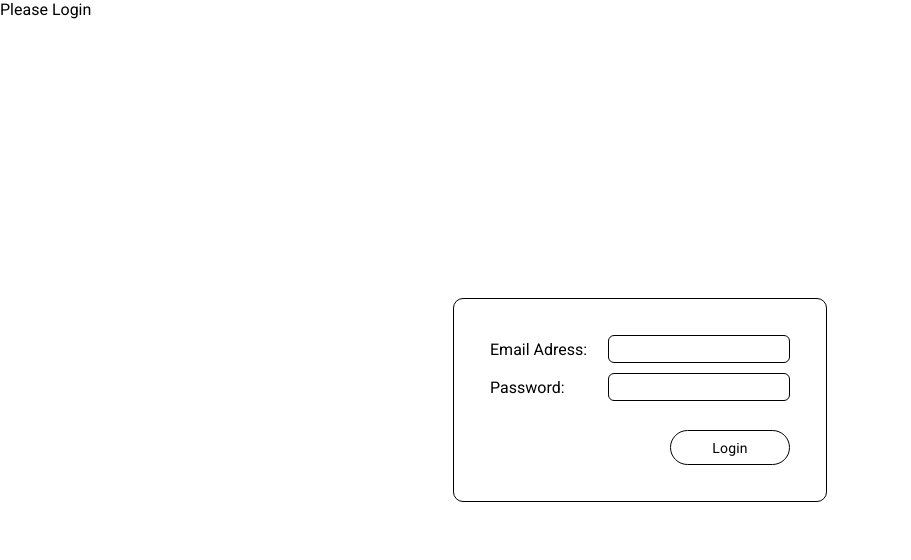
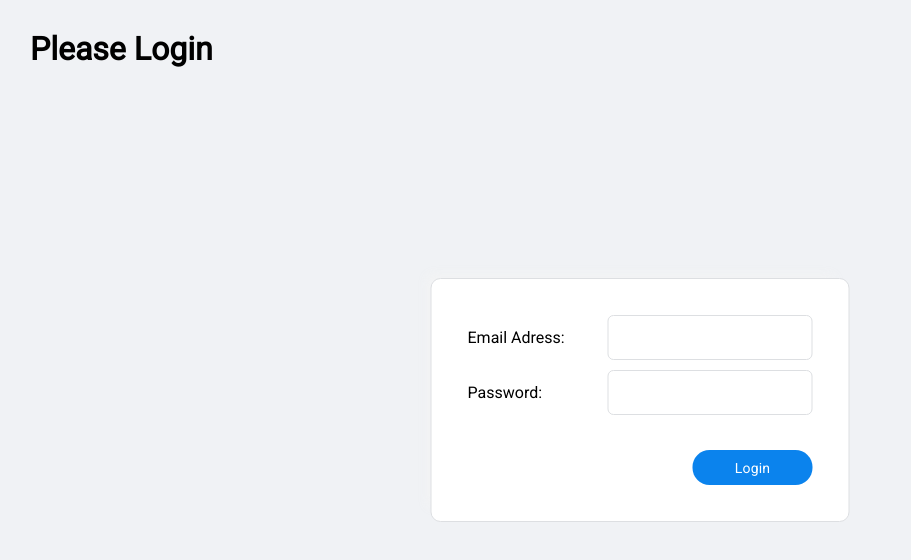
Before and after one commit to alonbgit/users-tree, a React (Create React App) app: page / in a window 1280 px wide. Shown: the top 560 px of the page, without its empty margins (0-911 px from the left). Built offline with nearby package versions, Linux system fonts and the light colour scheme.

Commit message:
ui improvements

```diff
--- a/src/app.scss
+++ b/src/app.scss
@@ -1,3 +1,8 @@
 .app {
     font-family: 'Roboto', sans-serif;
+    background: #F0F2F5;
 }
+
+html, body, #root, .app {
+    height: 100%;
+}
--- a/src/components/common/button/button.scss
+++ b/src/components/common/button/button.scss
@@ -4,16 +4,16 @@
     display: inline-block;
     font-family: inherit;
     font-size: 14px;
-    border-radius: 20px;
-    background-color: #FFFFFF;
-    color: #000000;
-    border: 1px solid #000000;
+    border-radius: 17px;
+    color: #FFFFFF;
+    border: 0;
     cursor: pointer;
-    transition: background-color 0.2s;
+    transition: opacity 0.3s;
     letter-spacing: 0.2px;
     outline: 0;
+    background-color: #0B83ED;
 
     &:hover {
-        background-color: #ECE4E4;
+        opacity: 0.8;
     }
 }
--- a/src/components/common/text-input/text-input.scss
+++ b/src/components/common/text-input/text-input.scss
@@ -1,9 +1,15 @@
 .text-input {
-    height: 26px;
+    height: 45px;
     outline: 0;
     font-family: inherit;
-    font-size: 14px;
     border-radius: 6px;
-    border: 1px solid black;
+    border: 1px solid #DDDFE2;
     padding: 0 10px;
+    box-sizing: border-box;
+    transition: 0.2s border-color;
+    font-size: inherit;
+
+    &:hover, &:focus {
+        border-color: #0B83ED;
+    }
 }
--- a/src/components/layout/header/header.scss
+++ b/src/components/layout/header/header.scss
@@ -2,9 +2,11 @@
     display: flex;
     align-items: center;
     justify-content: flex-end;
-    height: 60px;
+    height: 66px;
     border-bottom: 1px solid black;
     padding: 0 30px;
+    background: #242526;
+    color: #D7D9DE;
 
     &__username {
         margin-right: 20px;
--- a/src/components/layout/layout.jsx
+++ b/src/components/layout/layout.jsx
@@ -1,6 +1,8 @@
 import classNames from 'classnames';
 import PropTypes from 'prop-types';
 import Header from './header/header';
+
+import './layout.scss';
 
 const Layout = ({ children, className, username }) => (
     <div className={classNames('layout', className)}>
--- /dev/null
+++ b/src/components/layout/layout.scss
@@ -0,0 +1,3 @@
+.layout {
+    font-size: 16px;
+}
--- a/src/components/login-page/login-form/login-form.scss
+++ b/src/components/login-page/login-form/login-form.scss
@@ -1,11 +1,13 @@
 .login-form {
-    border: 1px solid #000000;
     display: flex;
     flex-direction: column;
-    width: 300px;
-    height: 130px;
+    width: 345px;
+    height: 170px;
     padding: 36px;
     border-radius: 10px;
+    box-shadow: -9px -9px 12px -7px rgba(244,244,244,0.91);
+    border: 1px solid #DDDFE2;
+    background: #FFFFFF;
 
     .label {
         margin-top: 10px;
--- a/src/components/login-page/login-page.jsx
+++ b/src/components/login-page/login-page.jsx
@@ -27,7 +27,9 @@ const LoginPage = () => {
 
     return (
         <div className='login-page'>
-            Please Login
+            <h1 className='login-page__title'>
+                Please Login
+            </h1>
             <LoginForm />
         </div>
     )
--- a/src/components/login-page/login-page.scss
+++ b/src/components/login-page/login-page.scss
@@ -1,4 +1,10 @@
 .login-page {
+    padding: 30px;
+
+    &__title {
+        margin: 0;
+    }
+
     .login-form {
         position: absolute;
         left: 50%;
--- a/src/components/users-page/users-page.jsx
+++ b/src/components/users-page/users-page.jsx
@@ -22,7 +22,7 @@ const UsersPage = () => {
                 setUsername(userFullName);
                 setUsersTree(users);
 
-                console.log('users tree', users);
+                console.log('---Users Tree---', users);
             } catch (ex) {
                 if (ex instanceof UnauthorizedError) {
                     history.push('/');
@@ -40,11 +40,15 @@ const UsersPage = () => {
     }
 
     return (
-        <Layout
-            className='users-page'
-            username={username}
-        >
-            Users Page
+        <Layout username={username}>
+            <div className='users-page'>
+                <h1 className='users-page__title'>
+                    Users Page
+                </h1>
+                <h2>
+                    The users tree is printed inside the browser console
+                </h2>
+            </div>
         </Layout>
     )
 }
--- a/src/components/users-page/users-page.scss
+++ b/src/components/users-page/users-page.scss
@@ -1,3 +1,7 @@
 .users-page {
+    padding: 30px;
 
+    &__title {
+        margin: 0;
+    }
 }
```
